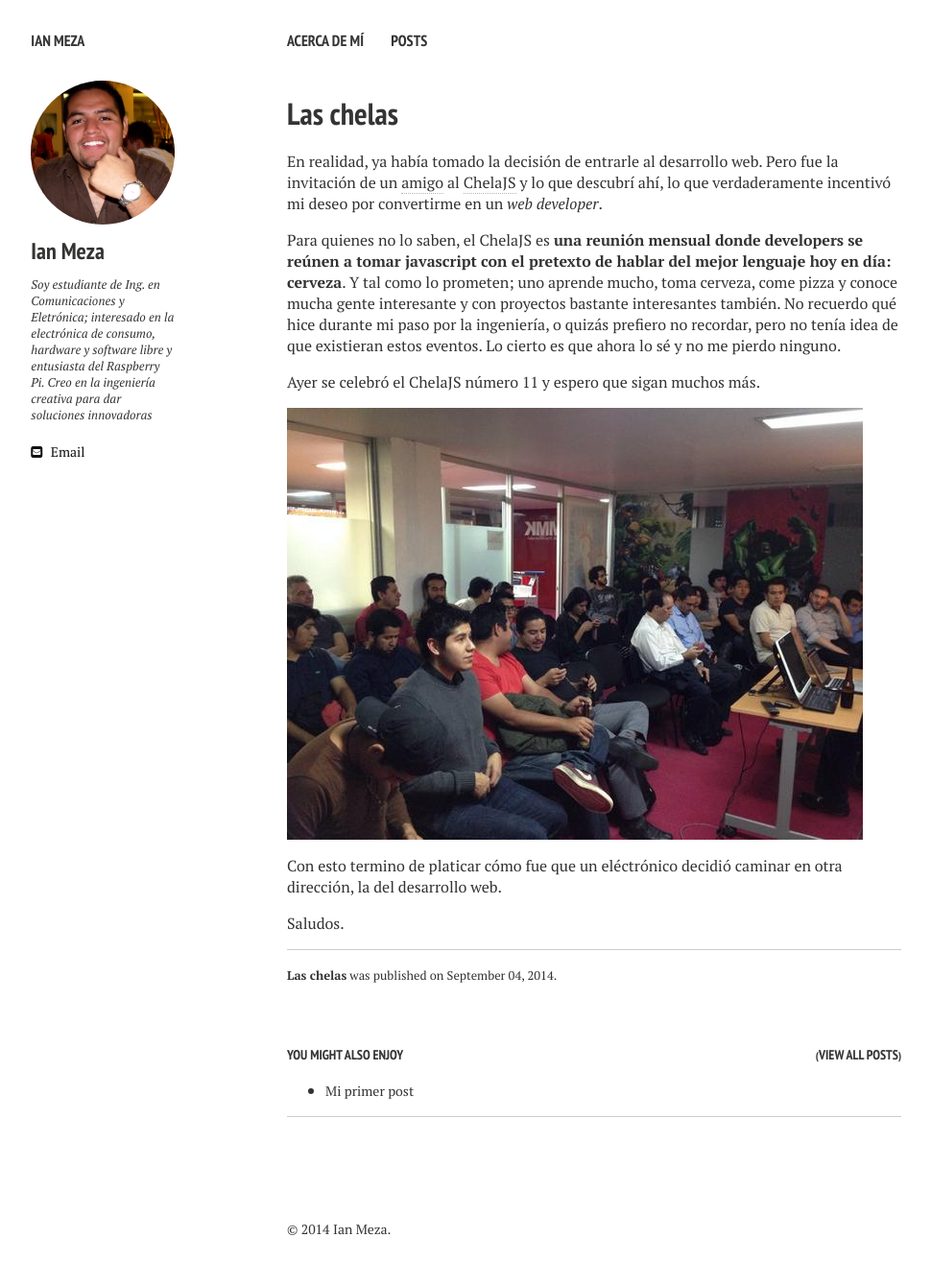
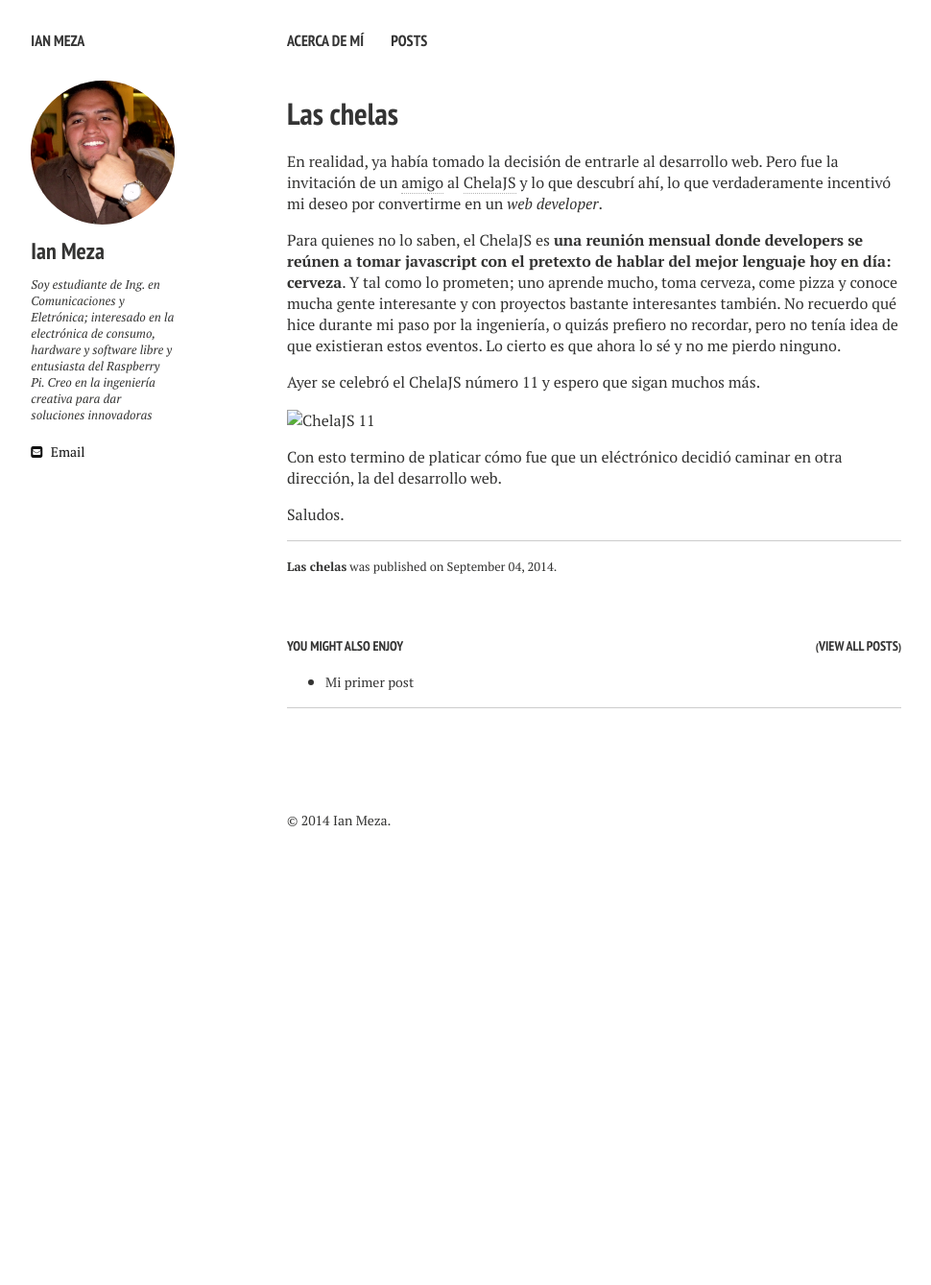
Before and after one commit to IanMezza/IanMezza.github.io, a Jekyll site: the page built from _posts/2014-09-04-las-chelas.md, in a window 1280 px wide. Shown: the whole page at 96% size, without its empty margins (21-991 px from the left). Built offline with Jekyll 4.4.1, drawn with Linux system fonts in a browser that asks for light colours; nearby versions of some CDN libraries; after the commit the page ends 913 px from its top, so only the background shows below that.

Commit message:
Nuevo post

```diff
--- a/_posts/2014-09-04-las-chelas.md
+++ b/_posts/2014-09-04-las-chelas.md
@@ -10,7 +10,7 @@ Para quienes no lo saben, el ChelaJS es **una reunión mensual donde developers
 
 Ayer se celebró el ChelaJS número 11 y espero que sigan muchos más.
 
-![ChelaJS 11](../images/chelajs.JPG "ChelaJS 11")
+![ChelaJS 11](chelajs.JPG "ChelaJS 11")
 
 Con esto termino de platicar cómo fue que un eléctrónico decidió caminar en otra dirección, la del desarrollo web.
 
```
